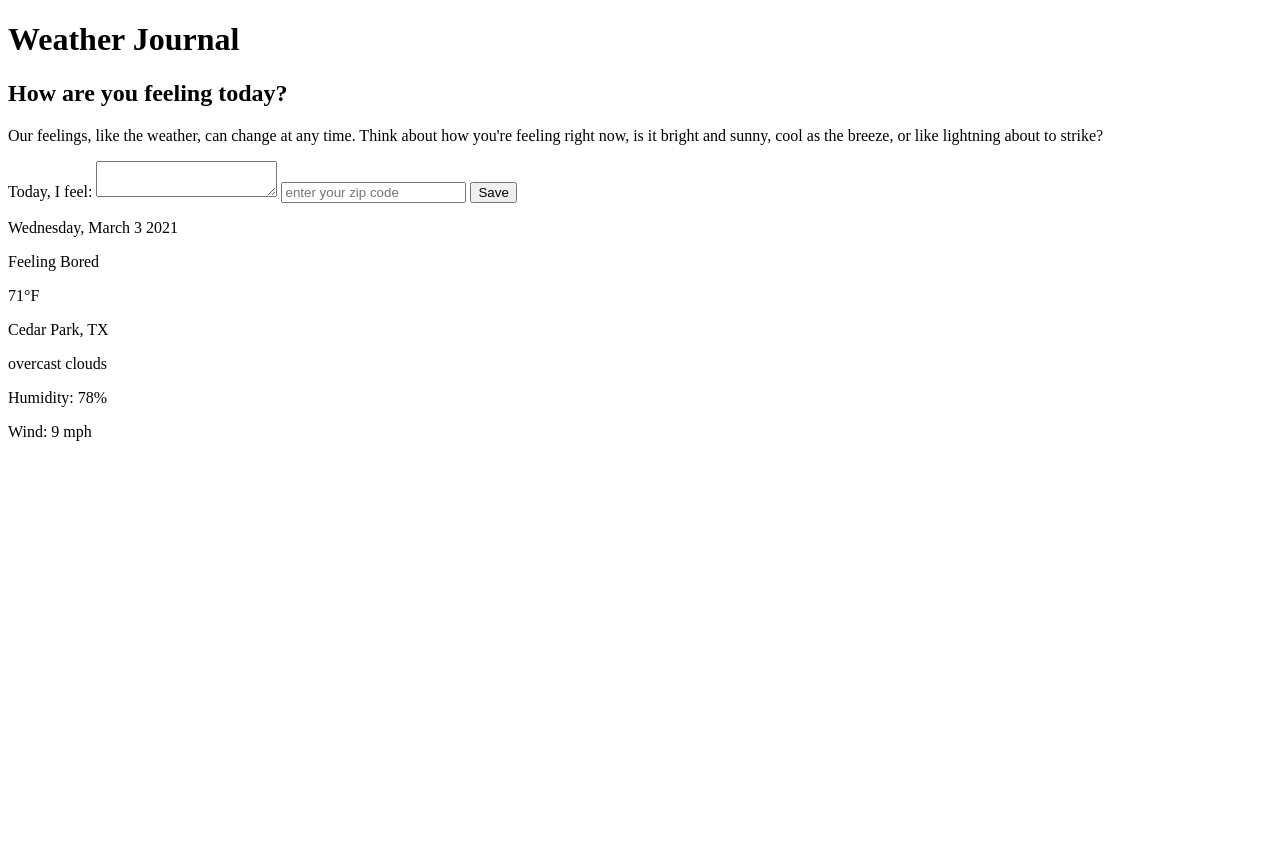
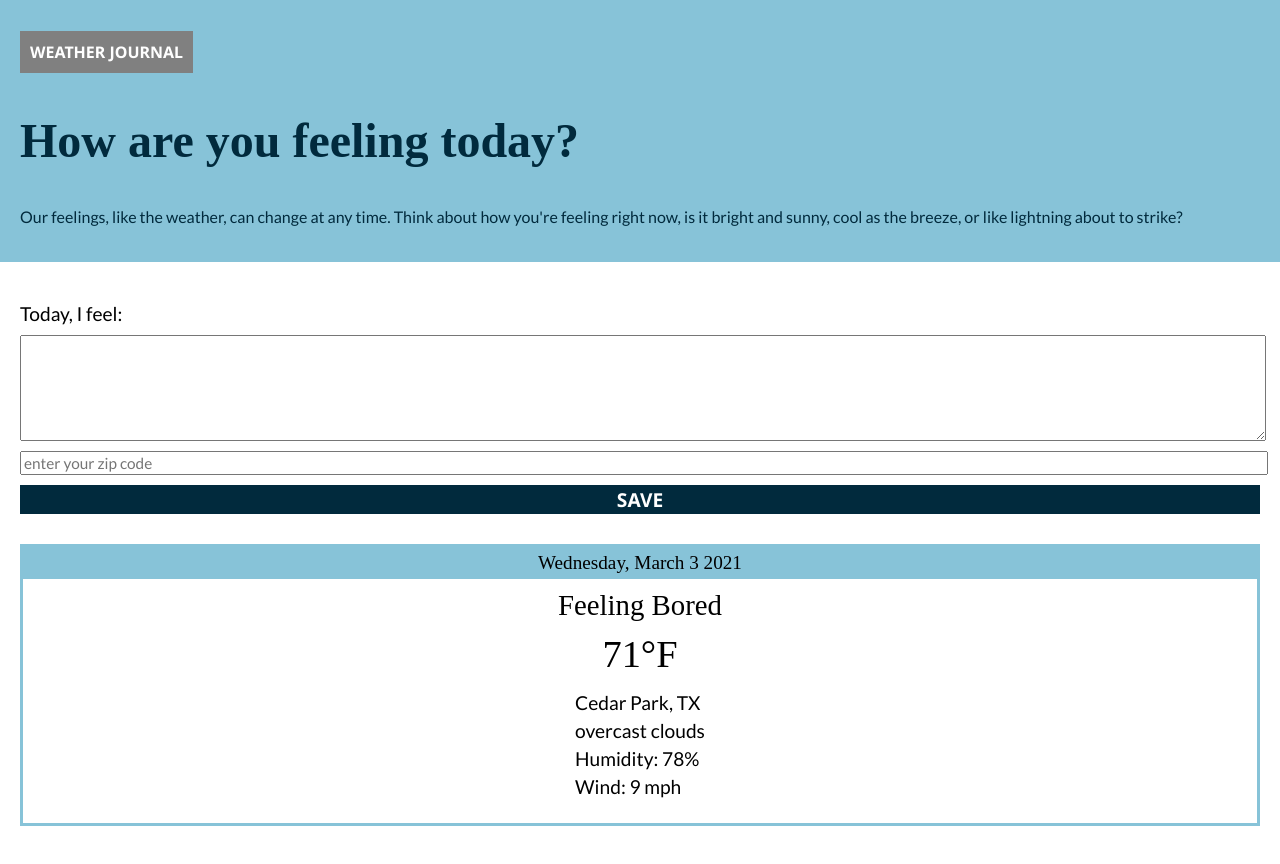
Before and after one commit to AnaCr/fend-weather-journal, a website: page website/index.html in a window 1280 px wide. Before the commit the page ends 800 px from the top, so only its background shows below. Drawn offline with Linux system fonts and the light colour scheme.

Commit message:
Add stylesheet

```diff
--- /dev/null
+++ b/website/css/app.css
@@ -0,0 +1,20 @@
+.container {
+  display: grid;
+  grid-gap: 10px;
+  grid-template-rows: auto auto 50px;
+  grid-template-areas:
+    "header"
+    "content"
+    "footer";
+}
+
+body {
+  margin: 0;
+}
+
+label,
+textarea,
+input {
+  display: block;
+  margin: 10px 0 10px 0;
+}
--- /dev/null
+++ b/website/css/content.css
@@ -0,0 +1,76 @@
+.content {
+  grid-area: content;
+  padding: 20px;
+  font-family: "Lato";
+  font-size: 1.2em;
+}
+
+.feelings {
+  font-family: "Lato";
+  font-size: 1em;
+  width: 100%;
+  min-height: 100px;
+}
+/*
+.shortcuts-container {
+  display: flex;
+  flex-direction: row;
+}
+
+.shortcuts-container > button {
+  background-color: white;
+  width: 100%;
+  margin: 5px;
+} */
+
+.zip {
+  font-family: "Lato";
+  width: 100%;
+  font-size: 0.8em;
+}
+
+.generate {
+  text-transform: uppercase;
+  width: 100%;
+  font-size: 1em;
+  font-family: "Noto Sans";
+  color: white;
+  background-color: rgb(1, 42, 61);
+  border: none;
+}
+
+.journal-card {
+  display: flex;
+  flex-direction: column;
+  align-items: center;
+  border: 3px solid rgb(135, 195, 216);
+  margin: 30px 0;
+  font-family: "Alegreya Sans";
+}
+
+.date {
+  background-color: rgb(135, 195, 216);
+  margin: 0;
+  padding: 5px 0;
+  text-align: center;
+  width: 100%;
+}
+
+.feeling {
+  font-size: 1.5em;
+  margin: 10px 0 10px 0;
+}
+
+.temperature {
+  font-size: 2em;
+  margin: 0 0 10px 0;
+}
+
+.details {
+  margin: 0 0 20px 0;
+}
+
+.details > p {
+  margin: 5px;
+  font-family: "Lato";
+}
--- /dev/null
+++ b/website/css/footer.css
@@ -0,0 +1,3 @@
+.footer {
+  grid-area: footer;
+}
--- /dev/null
+++ b/website/css/header.css
@@ -0,0 +1,25 @@
+.header {
+  grid-area: header;
+  background-color: rgb(135, 195, 216);
+  padding: 20px;
+  color: rgb(1, 42, 61);
+}
+
+.title {
+  color: white;
+  background-color: gray;
+  font-family: "Noto Sans";
+  font-size: 1em;
+  width: fit-content;
+  padding: 10px;
+  text-transform: uppercase;
+}
+
+.subtitle {
+  font-family: "Alegreya Sans";
+  font-size: 3em;
+}
+
+.summary {
+  font-family: "Lato";
+}
--- /dev/null
+++ b/website/css/index.css
@@ -0,0 +1,6 @@
+@import url("https://fonts.googleapis.com/css2?family=Alegreya+Sans:wght@800&family=Lato&family=Noto+Sans:wght@700&display=swap");
+
+@import "./app.css";
+@import "./header.css";
+@import "./content.css";
+@import "./footer.css";
--- a/website/index.html
+++ b/website/index.html
@@ -2,7 +2,7 @@
 <html>
   <head>
     <title>Weather Journal</title>
-    <!-- <link rel="stylesheet" href="./css/index.css" /> -->
+    <link rel="stylesheet" href="./css/index.css" />
     <script
       src="https://kit.fontawesome.com/7e1b493547.js"
       crossorigin="anonymous"
```
